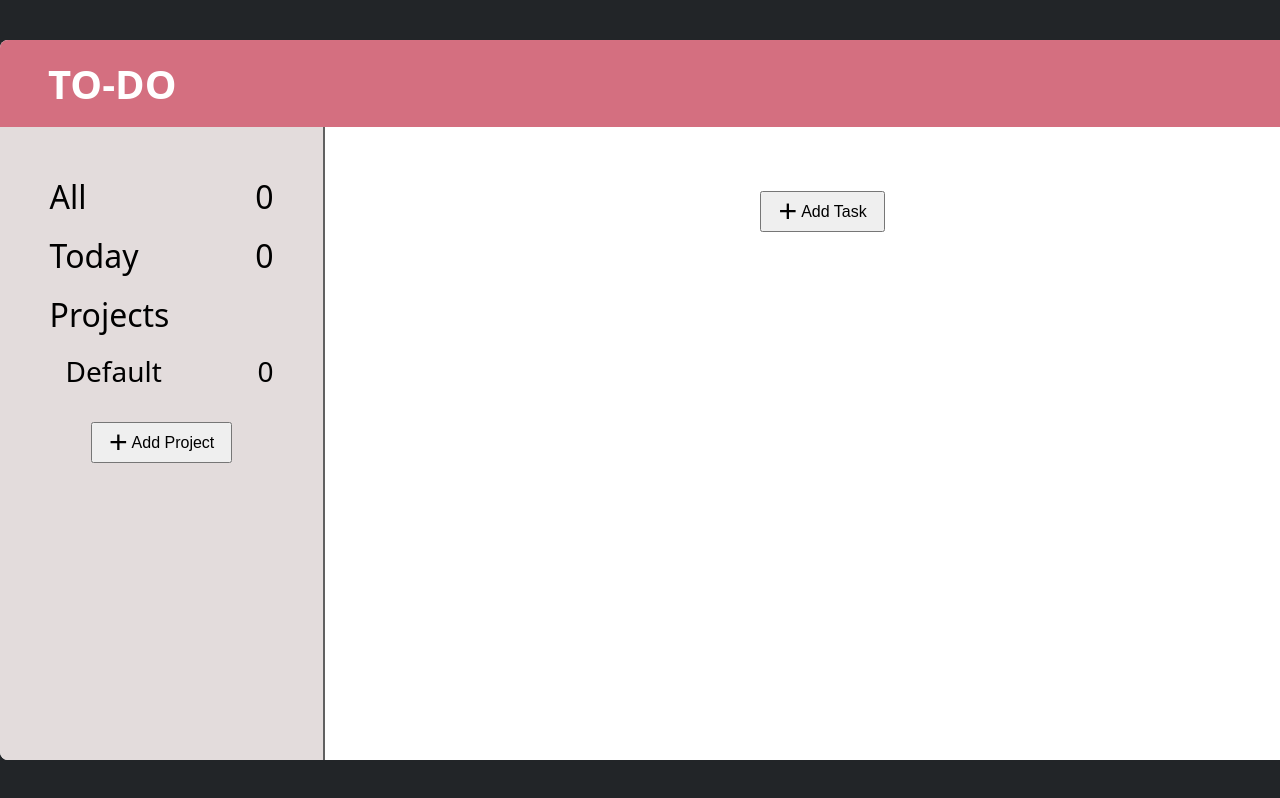
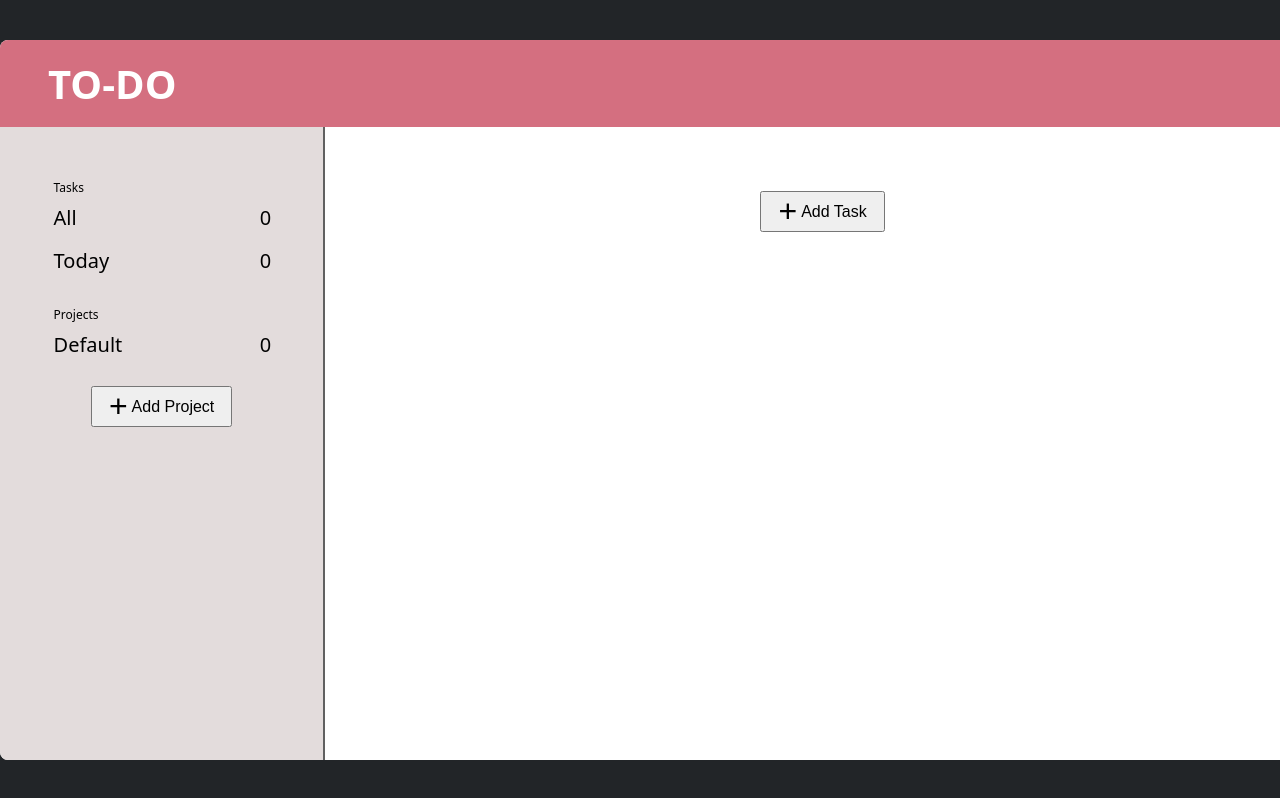
Before and after one commit to kathode/todo-list, a website built with webpack: page src/template.html in a window 1280 px wide. Shown: the top 798 px of the page. Built offline with nearby package versions, Linux system fonts and the light colour scheme.

Commit message:
Adjust side panel styling

```diff
--- a/src/styles.css
+++ b/src/styles.css
@@ -47,39 +47,54 @@ body {
   padding: 3rem 2.6rem;
   display: flex;
   flex-direction: column;
-  gap: 1rem;
+  font-size: 1.25rem;
+  font-weight: 200;
+  gap: 0.5rem;
 
   border-right: 2px solid rgb(96, 96, 96);
 }
 
 .default-views {
   width: 15rem;
-  font-weight: 100;
-  font-size: 2rem;
+  font-weight: 200;
   position: relative;
-  padding: 0 0.5rem;
+  padding: 0.25rem 0rem 0.25rem 0.75rem;
 }
 
 #all::after {
   counter-reset: all-view var(--all-view);
   content: counter(all-view);
   position: absolute;
-  right: 0.5rem;
+  right: 0;
+  min-width: 2rem;
+  text-align: center;
 }
 
 #today::after {
   counter-reset: today-view var(--today-view);
   content: counter(today-view);
   position: absolute;
-  right: 0.5rem;
+  right: 0;
+  min-width: 2rem;
+  text-align: center;
 }
 
-.default-views:hover:not(.default-views.project),
-.projects-view > div {
-  padding: 0 0.5rem;
+.default-views.headers {
+  font-size: 0.75rem;
+  font-weight: 400;
+  margin-bottom: -0.5rem;
 }
 
-.default-views:hover:not(.default-views.project),
+.default-views.headers:nth-child(4) {
+  margin-top: 1rem;
+}
+
+.default-views:hover:not(.default-views.headers),
+.projects-view > div {
+  padding: 0.25rem 0rem 0.25rem 0.75rem;
+}
+
+.default-views:hover:not(.default-views.headers),
 .projects-view > :hover {
   cursor: pointer;
   background: rgb(238, 237, 237);
@@ -87,19 +102,19 @@ body {
 }
 
 .projects-view {
-  font-weight: 100;
-  font-size: 1.75rem;
-  padding-left: 1rem;
-
   display: flex;
   flex-direction: column;
-  gap: 0.25rem;
 }
 
 .project-name {
   display: flex;
   flex-direction: row;
   justify-content: space-between;
+}
+
+.project-count {
+  min-width: 2rem;
+  text-align: center;
 }
 
 .new-todo-button,
--- a/src/template.html
+++ b/src/template.html
@@ -10,9 +10,10 @@
       <h1 class="todo-header">TO-DO</h1>
       <div class="todo-body">
         <div class="todo-side-panel">
+          <div class="default-views headers">Tasks</div>
           <div class="default-views" id="all">All</div>
           <div class="default-views" id="today">Today</div>
-          <div class="default-views project">Projects</div>
+          <div class="default-views headers">Projects</div>
           <div class="projects-view"></div>
           <button class="new-project-button">Add Project</button>
         </div>
```
